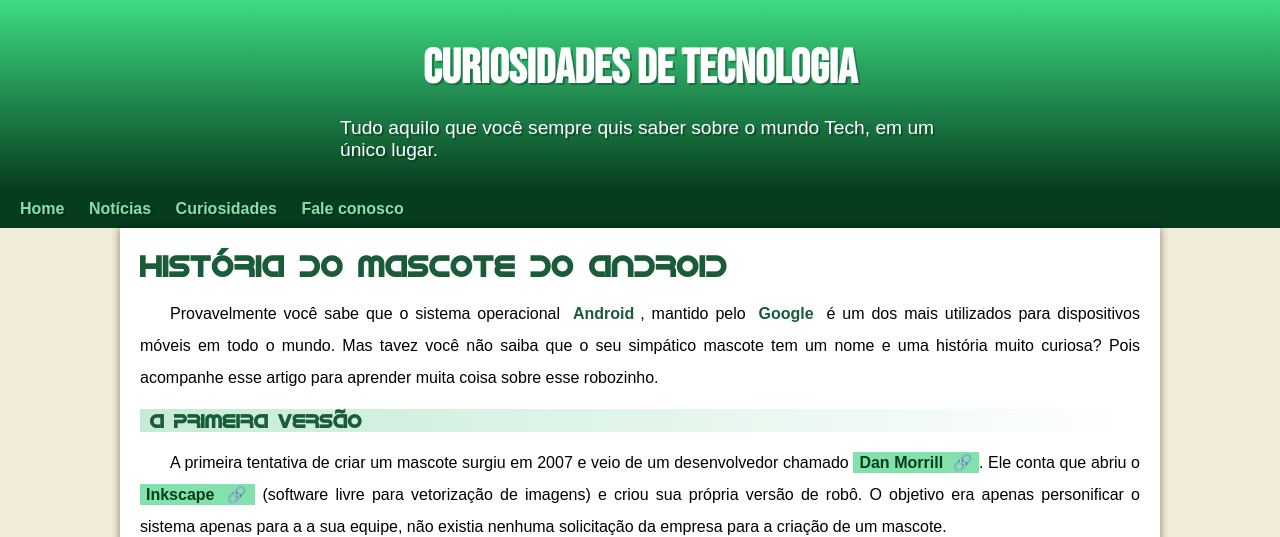
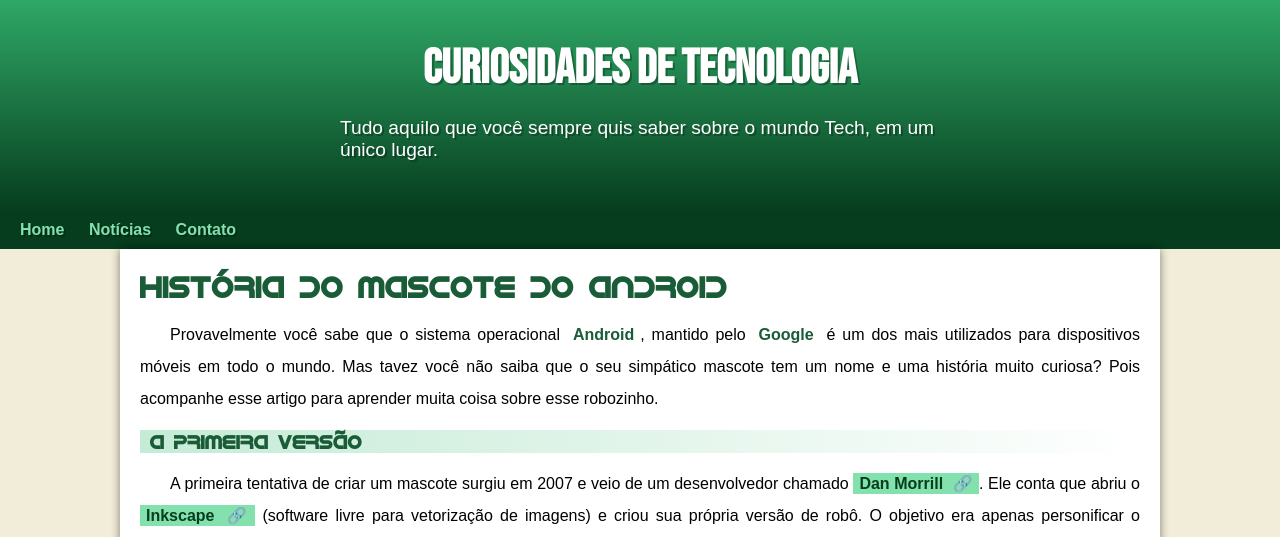
Before and after one commit to Kauanvictorm/projeto-android, a plain HTML site: page index.html in a window 1280 px wide. Shown: the top 537 px of the page. Drawn offline with Linux system fonts and the light colour scheme; files whose address does not match are found by name.

Commit message:
problema de padding corrigido

```diff
--- a/estilo/style.css
+++ b/estilo/style.css
@@ -46,7 +46,7 @@ a.externo::after {
     content: '\00A0\1F517';
 }
 header {
-    background: linear-gradient(to bottom, #3ddc84, #063d1e);
+    background: linear-gradient(to bottom,  #2fa866, #063d1e);
     min-height: 150px;
     padding-top: 40px;
 }
@@ -67,7 +67,7 @@ header > p {
     padding-right: 10px;
     padding-left: 10px;
     margin: auto;
-    margin-bottom: 30px;
+    padding-bottom: 50px;
     text-shadow: 2px 2px 0px rgba(0, 0, 0, 0.267);
 }
 nav {
--- a/index.html
+++ b/index.html
@@ -15,8 +15,7 @@
     <nav>
         <a href="#">Home</a>
         <a href="#">Notícias</a>
-        <a href="#">Curiosidades</a>
-        <a href="#">Fale conosco</a>
+        <a href="#">Contato</a>
     </nav>
     <main>
         <section>
```
